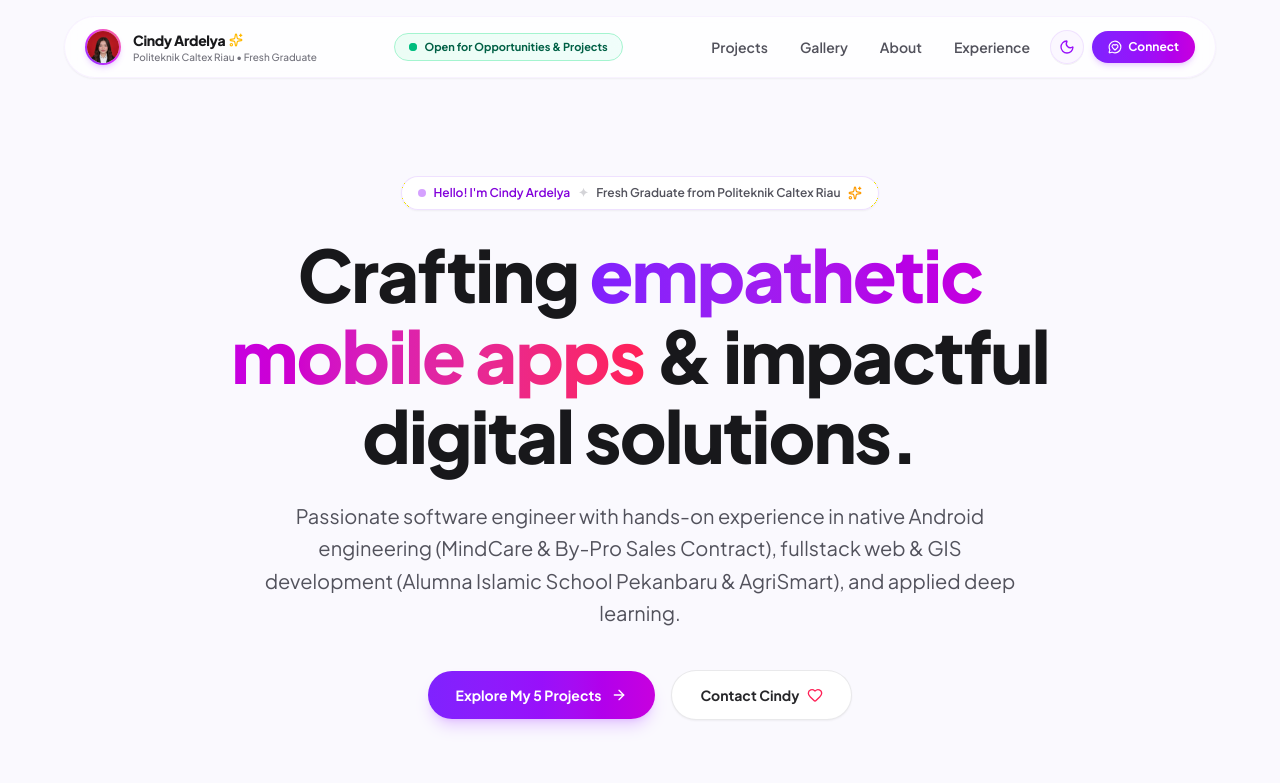
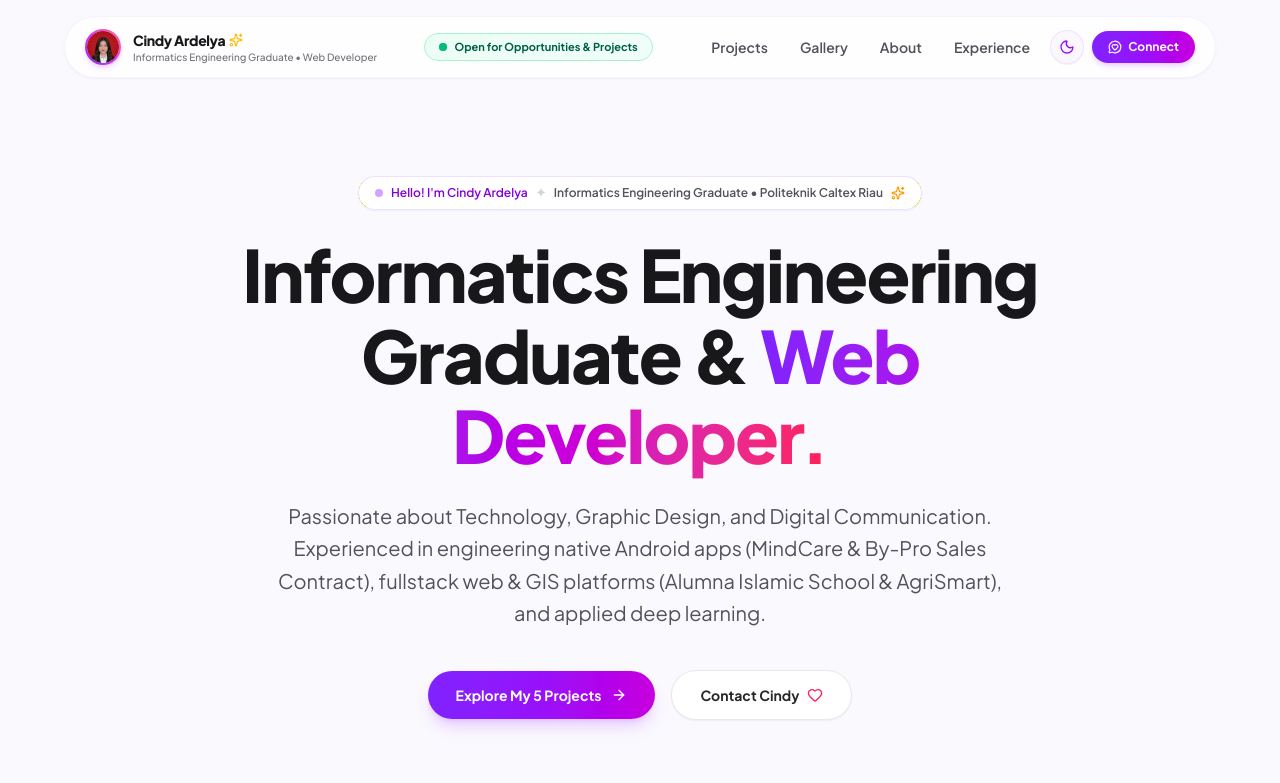
Before and after one commit to cindyardelya22/Porto, a Next.js app: page / in a window 1280 px wide. Shown: the top 783 px of the page. Built offline with nearby package versions, Linux system fonts and the light colour scheme.

Commit message:
feat: align title and bio with LinkedIn headline and link Say Hello button to LinkedIn profile

```diff
--- a/src/components/AboutSection.tsx
+++ b/src/components/AboutSection.tsx
@@ -47,9 +47,9 @@ export default function AboutSection() {
 
             <div className="space-y-1">
               <h3 className="text-xl font-extrabold text-zinc-900 dark:text-white">Cindy Ardelya</h3>
-              <p className="text-xs font-semibold text-purple-600 dark:text-purple-400">Mobile & Fullstack Developer</p>
+              <p className="text-xs font-semibold text-purple-600 dark:text-purple-400">Informatics Engineering Graduate • Web Developer</p>
               <div className="text-xs text-zinc-500 dark:text-zinc-400 space-y-0.5">
-                <p>Politeknik Caltex Riau • Fresh Graduate</p>
+                <p>Politeknik Caltex Riau</p>
                 <p>Pekanbaru, Riau, Indonesia</p>
               </div>
             </div>
@@ -76,17 +76,17 @@ export default function AboutSection() {
           <div className="lg:col-span-8 space-y-4 sm:space-y-5">
             <div className="inline-flex items-center space-x-1.5 px-3 py-1 rounded-full bg-purple-100 dark:bg-purple-950/70 text-purple-700 dark:text-purple-300 text-xs font-bold uppercase tracking-wider">
               <GraduationCap className="w-3.5 h-3.5 text-purple-600 dark:text-purple-400" />
-              <span>Fresh Graduate • Mobile & Fullstack Developer</span>
+              <span>Informatics Engineering Graduate • Web Developer</span>
             </div>
 
             <h2 className="text-2xl sm:text-3xl lg:text-4xl font-extrabold text-zinc-900 dark:text-white tracking-tight leading-tight">
-              Driven to solve human challenges through empathetic mobile design and solid engineering.
+              Passionate about technology, graphic design, and digital communication to build meaningful solutions.
             </h2>
 
             <div className="space-y-4 text-sm sm:text-base text-zinc-600 dark:text-zinc-300 font-normal leading-relaxed">
               <p>
-                Hello! I&apos;m <strong className="text-zinc-900 dark:text-white font-bold">Cindy Ardelya</strong>, a Fresh Graduate from <strong className="text-purple-700 dark:text-purple-400 font-semibold">Politeknik Caltex Riau</strong>.
-                I have a deep passion for building mobile applications, intuitive web platforms, and applied machine learning tools that create meaningful real-world impact.
+                Hello! I&apos;m <strong className="text-zinc-900 dark:text-white font-bold">Cindy Ardelya</strong>, an <strong className="text-purple-700 dark:text-purple-400 font-semibold">Informatics Engineering Graduate</strong> from Politeknik Caltex Riau.
+                I am a Web Developer deeply passionate about technology, graphic design, and digital communication, combining solid software engineering with clean, human-centered visual design.
               </p>
               <p>
                 My portfolio demonstrates versatility across diverse technical domains:
--- a/src/components/ContactFooter.tsx
+++ b/src/components/ContactFooter.tsx
@@ -112,14 +112,16 @@ export default function ContactFooter() {
             </div>
 
             <div className="lg:col-span-4 flex flex-col items-start lg:items-end space-y-4">
-              {/* Magnetic CTA Button */}
+              {/* Magnetic CTA Button pointing to LinkedIn */}
               <motion.a
                 ref={buttonRef}
-                href={`mailto:${email}`}
+                href="https://www.linkedin.com/in/cindy-ardelya/"
+                target="_blank"
+                rel="noopener noreferrer"
                 style={{ x: magneticX, y: magneticY }}
                 onMouseMove={handleMagneticMove}
                 onMouseLeave={handleMagneticLeave}
-                onMouseEnter={() => setCursor('link', 'CHAT')}
+                onMouseEnter={() => setCursor('link', 'CONNECT')}
                 className="inline-flex items-center justify-center h-24 w-24 sm:h-32 sm:w-32 lg:h-36 lg:w-36 rounded-full bg-white text-purple-700 font-extrabold text-xs uppercase tracking-wider shadow-xl hover:shadow-2xl hover:scale-105 active:scale-95 transition-all group shrink-0"
               >
                 <div className="flex flex-col items-center space-y-1">
@@ -164,11 +166,16 @@ export default function ContactFooter() {
                 </button>
               </div>
 
-              {/* Phone Button */}
+              {/* Phone / WhatsApp Button */}
               <div className="flex items-center gap-2">
-                <span className="text-xs sm:text-sm md:text-base font-bold text-zinc-600 dark:text-zinc-300">
+                <a
+                  href="https://wa.me/6285119007433"
+                  target="_blank"
+                  rel="noopener noreferrer"
+                  className="text-xs sm:text-sm md:text-base font-bold text-zinc-600 dark:text-zinc-300 hover:text-emerald-600 dark:hover:text-emerald-400 transition-colors"
+                >
                   {phone}
-                </span>
+                </a>
                 <button
                   type="button"
                   onClick={handleCopyPhone}
--- a/src/components/Hero.tsx
+++ b/src/components/Hero.tsx
@@ -27,12 +27,12 @@ export default function Hero() {
             <span className="flex h-2 w-2 rounded-full bg-purple-500 animate-pulse" />
             <span>Hello! I&apos;m Cindy Ardelya</span>
             <span className="text-zinc-300 dark:text-zinc-600">✦</span>
-            <span className="text-zinc-600 dark:text-zinc-300">Fresh Graduate from Politeknik Caltex Riau</span>
+            <span className="text-zinc-600 dark:text-zinc-300">Informatics Engineering Graduate • Politeknik Caltex Riau</span>
             <Sparkles className="w-3.5 h-3.5 text-amber-500" />
           </div>
         </motion.div>
 
-        {/* Big Expressive Dribbble Headline */}
+        {/* Big Expressive Headline aligned with LinkedIn */}
         <div className="text-center max-w-4xl mx-auto space-y-5 sm:space-y-6">
           <motion.h1
             initial={{ opacity: 0, y: 25 }}
@@ -40,11 +40,10 @@ export default function Hero() {
             transition={{ duration: 0.7, delay: 0.1 }}
             className="text-3xl sm:text-5xl md:text-6xl lg:text-7xl font-extrabold tracking-tight text-zinc-900 dark:text-white leading-[1.12]"
           >
-            Crafting{' '}
+            Informatics Engineering Graduate &{' '}
             <span className="bg-gradient-to-r from-violet-600 via-fuchsia-600 to-rose-500 dark:from-violet-400 dark:via-fuchsia-400 dark:to-rose-400 bg-clip-text text-transparent">
-              empathetic mobile apps
-            </span>{' '}
-            & impactful digital solutions.
+              Web Developer.
+            </span>
           </motion.h1>
 
           <motion.p
@@ -53,7 +52,7 @@ export default function Hero() {
             transition={{ duration: 0.7, delay: 0.2 }}
             className="text-sm sm:text-lg md:text-xl text-zinc-600 dark:text-zinc-300 font-normal max-w-3xl mx-auto leading-relaxed px-2"
           >
-            Passionate software engineer with hands-on experience in native Android engineering (MindCare & By-Pro Sales Contract), fullstack web & GIS development (Alumna Islamic School Pekanbaru & AgriSmart), and applied deep learning.
+            Passionate about Technology, Graphic Design, and Digital Communication. Experienced in engineering native Android apps (MindCare & By-Pro Sales Contract), fullstack web & GIS platforms (Alumna Islamic School & AgriSmart), and applied deep learning.
           </motion.p>
 
           {/* Action CTAs */}
--- a/src/components/Navbar.tsx
+++ b/src/components/Navbar.tsx
@@ -57,7 +57,7 @@ export default function Navbar() {
               <Sparkles className="w-3.5 h-3.5 text-amber-400" />
             </div>
             <div className="text-[10px] text-zinc-500 dark:text-zinc-400 font-medium hidden md:block">
-              Politeknik Caltex Riau • Fresh Graduate
+              Informatics Engineering Graduate • Web Developer
             </div>
           </div>
         </Link>
```
